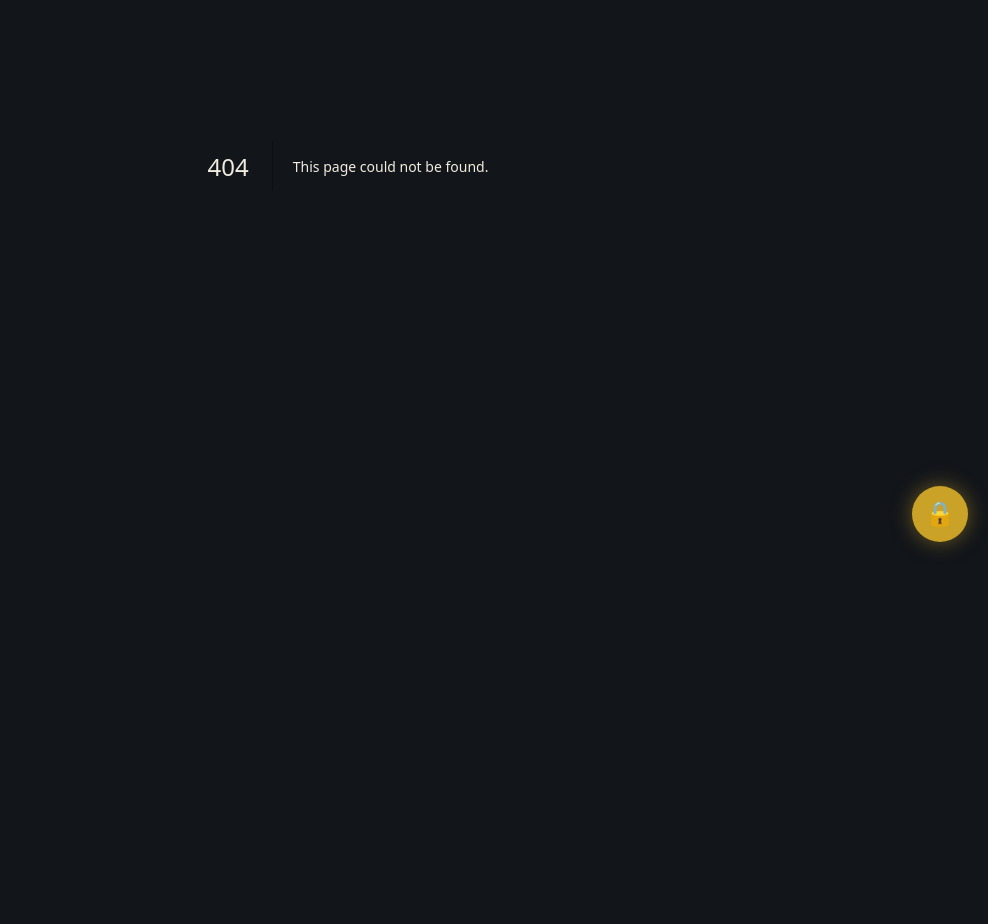
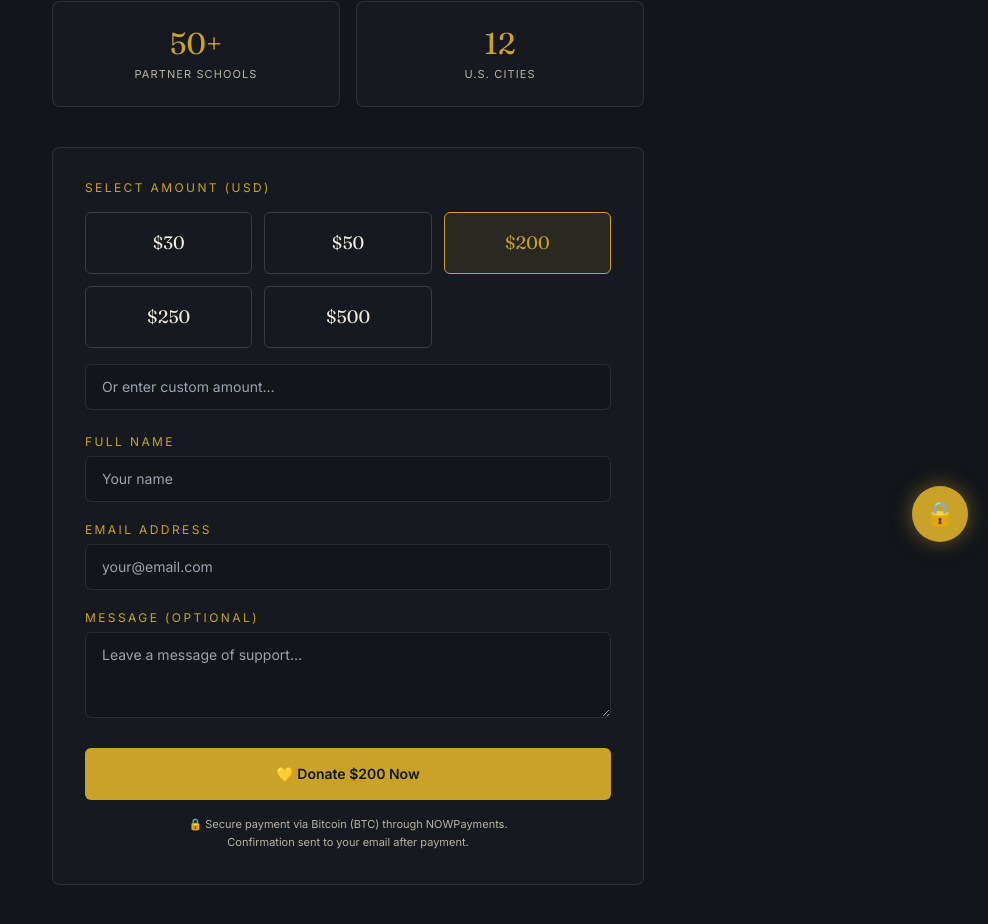
Before and after one commit to 0williamsbernard0-sketch/Michael-J, a Next.js app: page /foundation/donate in a window 1280 px wide. Before the commit this address had no page. Shown: the part 234-1158 px from the top of the page, without its empty margins (292-1280 px from the left). Before the commit the page ends 800 px from the top, so only its background shows below. Built offline with nearby package versions, Linux system fonts and the light colour scheme.

Commit message:
Create page.tsx

```diff
--- /dev/null
+++ b/app/foundation/donate/page.tsx
@@ -0,0 +1,173 @@
+"use client";
+
+import { useState } from "react";
+import Link from "next/link";
+
+const PRESET_AMOUNTS = [30, 50, 200, 250, 500];
+
+const STATS = [
+  { num: "$2M+", label: "Raised to Date" },
+  { num: "15K+", label: "Youth Served" },
+  { num: "50+", label: "Partner Schools" },
+  { num: "12", label: "U.S. Cities" },
+];
+
+export default function FoundationDonatePage() {
+  const [amount, setAmount] = useState<number | null>(200);
+  const [customAmount, setCustomAmount] = useState("");
+  const [name, setName] = useState("");
+  const [email, setEmail] = useState("");
+  const [message, setMessage] = useState("");
+  const [loading, setLoading] = useState(false);
+  const [error, setError] = useState<string | null>(null);
+
+  const finalAmount = customAmount ? Number(customAmount) : amount;
+
+  const selectPreset = (val: number) => {
+    setAmount(val);
+    setCustomAmount("");
+  };
+
+  const handleDonate = async () => {
+    setError(null);
+
+    if (!finalAmount || finalAmount < 1) {
+      setError("Choose or enter a donation amount.");
+      return;
+    }
+    if (!name || !email) {
+      setError("Enter your name and email.");
+      return;
+    }
+
+    setLoading(true);
+    try {
+      const res = await fetch("/api/foundation-donate", {
+        method: "POST",
+        headers: { "Content-Type": "application/json" },
+        body: JSON.stringify({ amount: finalAmount, name, email, message }),
+      });
+      const data = await res.json();
+      if (!res.ok) {
+        setError(data.error || "Couldn't start checkout. Try again.");
+        setLoading(false);
+        return;
+      }
+      window.location.href = data.invoice_url;
+    } catch {
+      setError("Something went wrong. Please try again.");
+      setLoading(false);
+    }
+  };
+
+  return (
+    <div className="min-h-screen bg-[#12151A] text-[#F1ECDF] font-body">
+      <header className="fixed top-0 left-0 right-0 z-40 flex items-center justify-between px-5 sm:px-10 py-4 bg-[#12151A]/95 backdrop-blur border-b border-white/10">
+        <span className="font-display tracking-[0.15em] text-lg">
+          MBJ <span className="text-[#C9A227]">SOCIETY</span>
+        </span>
+        <Link href="/foundation" className="text-sm text-[#C9A227] flex items-center gap-2">
+          ← Back to Foundation
+        </Link>
+      </header>
+
+      <main className="pt-28 pb-20 px-5 sm:px-10 max-w-2xl mx-auto">
+        {/* ---------- IMPACT STATS ---------- */}
+        <div className="grid grid-cols-2 gap-4 mb-10">
+          {STATS.map((s) => (
+            <div
+              key={s.label}
+              className="rounded-lg border border-white/10 bg-[#161A20] p-6 text-center"
+            >
+              <div className="font-display text-3xl text-[#C9A227] mb-1">{s.num}</div>
+              <div className="text-[11px] tracking-widest text-[#B8B2A2]">
+                {s.label.toUpperCase()}
+              </div>
+            </div>
+          ))}
+        </div>
+
+        {/* ---------- DONATION FORM ---------- */}
+        <div className="rounded-lg border border-white/10 bg-[#161A20] p-6 sm:p-8">
+          <p className="text-xs tracking-[0.2em] text-[#C9A227] mb-4">SELECT AMOUNT (USD)</p>
+          <div className="grid grid-cols-3 gap-3 mb-4">
+            {PRESET_AMOUNTS.map((val) => (
+              <button
+                key={val}
+                onClick={() => selectPreset(val)}
+                className={`rounded-md border py-4 text-center font-display text-lg transition ${
+                  amount === val && !customAmount
+                    ? "border-[#C9A227] bg-[#C9A227]/10 text-[#C9A227]"
+                    : "border-white/15 hover:border-white/30"
+                }`}
+              >
+                ${val}
+              </button>
+            ))}
+          </div>
+
+          <input
+            type="number"
+            min={1}
+            value={customAmount}
+            onChange={(e) => {
+              setCustomAmount(e.target.value);
+              setAmount(null);
+            }}
+            placeholder="Or enter custom amount…"
+            className="w-full rounded-md bg-[#12151A] border border-white/10 px-4 py-3 text-sm mb-6"
+          />
+
+          <label className="block text-xs tracking-[0.2em] text-[#C9A227] mb-1.5">
+            FULL NAME
+          </label>
+          <input
+            type="text"
+            value={name}
+            onChange={(e) => setName(e.target.value)}
+            placeholder="Your name"
+            className="w-full rounded-md bg-[#12151A] border border-white/10 px-4 py-3 text-sm mb-5"
+          />
+
+          <label className="block text-xs tracking-[0.2em] text-[#C9A227] mb-1.5">
+            EMAIL ADDRESS
+          </label>
+          <input
+            type="email"
+            value={email}
+            onChange={(e) => setEmail(e.target.value)}
+            placeholder="your@email.com"
+            className="w-full rounded-md bg-[#12151A] border border-white/10 px-4 py-3 text-sm mb-5"
+          />
+
+          <label className="block text-xs tracking-[0.2em] text-[#C9A227] mb-1.5">
+            MESSAGE (OPTIONAL)
+          </label>
+          <textarea
+            value={message}
+            onChange={(e) => setMessage(e.target.value)}
+            placeholder="Leave a message of support…"
+            rows={3}
+            className="w-full rounded-md bg-[#12151A] border border-white/10 px-4 py-3 text-sm mb-6"
+          />
+
+          {error && <p className="text-sm text-[#E0716B] mb-4">{error}</p>}
+
+          <button
+            onClick={handleDonate}
+            disabled={loading}
+            className="w-full rounded-md bg-[#C9A227] text-[#12151A] font-semibold py-4 text-sm hover:brightness-110 transition disabled:opacity-60"
+          >
+            {loading ? "Starting checkout…" : `💛 Donate $${finalAmount ?? 0} Now`}
+          </button>
+
+          <p className="text-[11px] text-[#B8B2A2] text-center mt-4 leading-relaxed">
+            🔒 Secure payment via Bitcoin (BTC) through NOWPayments.
+            <br />
+            Confirmation sent to your email after payment.
+          </p>
+        </div>
+      </main>
+    </div>
+  );
+}
```
